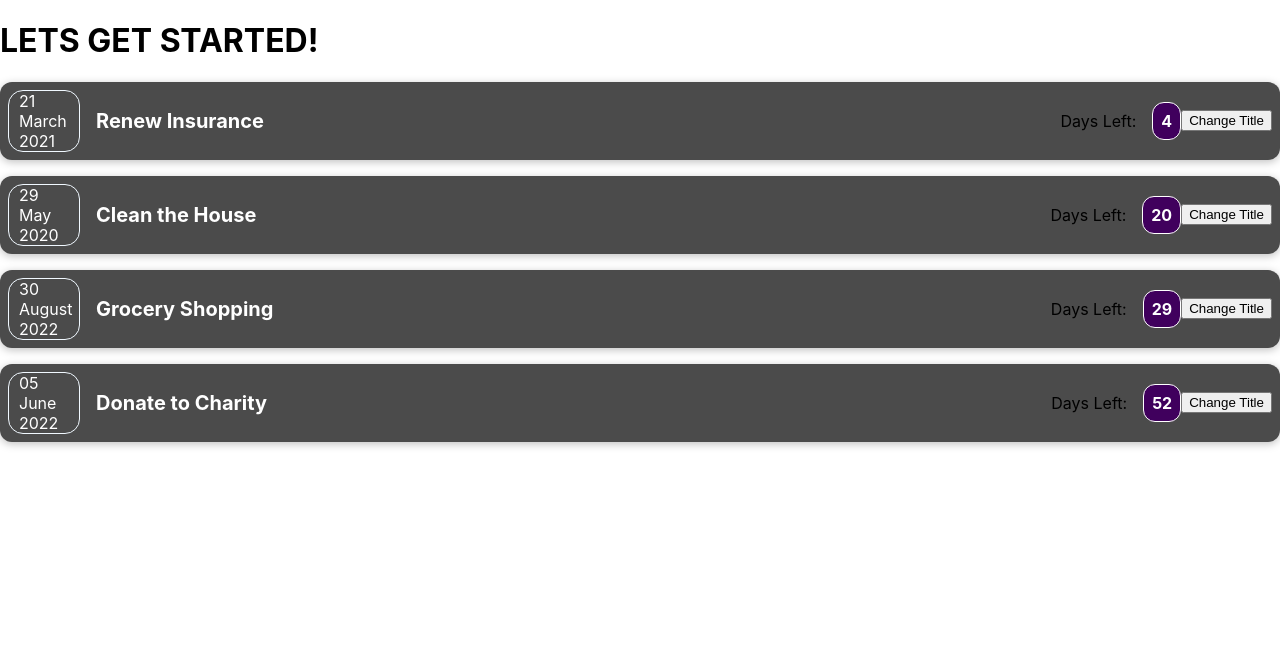
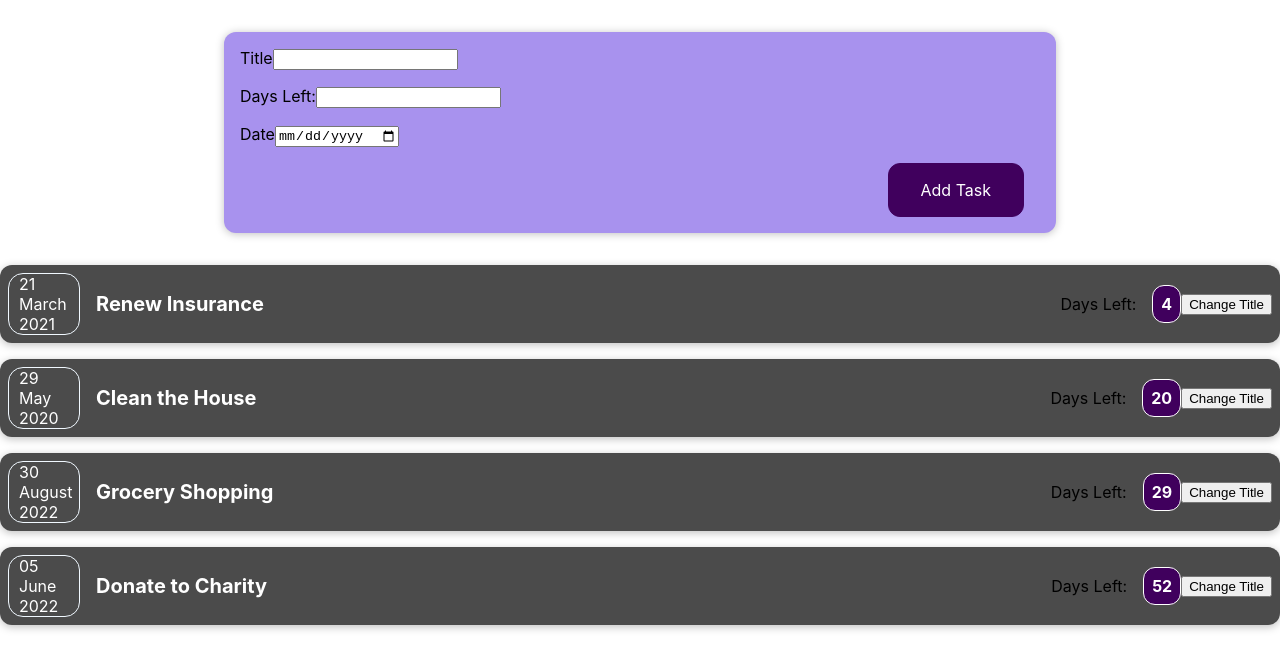
Before and after one commit to EFEKAANLULE/todo-efe, a React (Create React App) app: page / in a window 1280 px wide. Shown: the top 670 px of the page. Built offline with nearby package versions, Linux system fonts and the light colour scheme.

Commit message:
feat: :fire: Input
Users Can ınput new tasks, but it has not visible on the page yet.

```diff
--- a/src/App.js
+++ b/src/App.js
@@ -1,6 +1,7 @@
 
 import './App.css';
 import DaysLeft from './components/DaysLeft';
+import InputTask  from './components/InputTask';
 
 function App() {
 
@@ -16,10 +17,15 @@ function App() {
         return <DaysLeft title={tasks.title} daysleft={tasks.daysleft} date={tasks.date}/>
     });
 
+    const addTaskHandler = task =>{
+      console.log(task)
+    };
+
+
   return (
     <div>
 
-    <h1>LETS GET STARTED!</h1>
+    <InputTask onAddTask={addTaskHandler}></InputTask>
     {renderedTodo}
 
     </div>
--- /dev/null
+++ b/src/components/InputTask.css
@@ -0,0 +1,38 @@
+.new-task {
+    background-color: #a892ee;
+    padding: 1rem;
+    margin: 2rem auto;
+    width: 50rem;
+    max-width: 95%;
+    border-radius: 12px;
+    text-align: center;
+    box-shadow: 0 1px 8px rgba(0, 0, 0, 0.25);
+  }
+
+  .new-task button {
+    font: inherit;
+    cursor: pointer;
+    padding: 1rem 2rem;
+    border: 1px solid #40005d;
+    background-color: #40005d;
+    color: white;
+    border-radius: 12px;
+    margin-right: 1rem;
+  }
+
+  .new-task button:hover,
+  .new-task button:active {
+    background-color: #510674;
+    border-color: #510674;
+  }
+
+  .new-task button.alternative {
+    color: #220131;
+    border-color: transparent;
+    background-color: transparent;
+  }
+
+  .new-task button.alternative:hover,
+  .new-task button.alternative:active {
+    background-color: #ddb3f8;
+  }
--- /dev/null
+++ b/src/components/InputTask.js
@@ -0,0 +1,30 @@
+import './InputTask.css'
+
+import TaskForm from './TaskForm'
+
+const InputTask = (props) => {
+
+    const saveTaskDataHandler = (EnteredTaskData) =>{
+        const taskData = {
+
+            ...EnteredTaskData,
+            id:Math.random().toString()
+
+        };
+        props.onAddTask(taskData);
+    };
+
+
+    return (
+
+        <div className='new-task'>
+
+        <TaskForm onSaveTaskData={saveTaskDataHandler} />
+
+        </div>
+    );
+
+
+};
+
+export default InputTask;
--- /dev/null
+++ b/src/components/TaskForm.css
@@ -0,0 +1,26 @@
+.new-task__controls {
+    display: flex;
+    flex-wrap: wrap;
+    gap: 1rem;
+    margin-bottom: 1rem;
+    text-align: left;
+  }
+
+  .new-task__control label {
+    font-weight: bold;
+    margin-bottom: 0.5rem;
+    display: block;
+  }
+
+  .new-task__control input {
+    font: inherit;
+    padding: 0.5rem;
+    border-radius: 6px;
+    border: 1px solid #ccc;
+    width: 20rem;
+    max-width: 100%;
+  }
+
+  .new-task__actions {
+    text-align: right;
+  }
--- /dev/null
+++ b/src/components/TaskForm.js
@@ -0,0 +1,68 @@
+
+import './TaskForm.css';
+
+import { useState } from 'react';
+const TaskForm = (props) => {
+
+    const[enteredTitle, setEnteredTitle]= useState('');
+    const[enteredDays, setEnteredDays] = useState('');
+    const[enteredDate, setEnteredDate] = useState('');
+
+
+    const titleChangeHandler = (event) => {
+       setEnteredTitle(event.target.value);
+
+    };
+
+    const daysChangeHandler = (event) => {
+        setEnteredDays(event.target.value);
+
+    };
+    const dateChangeHandler = (event) => {
+        setEnteredDate(event.target.value);
+
+    };
+
+    const submitHandler = (event) =>{
+        event.preventDefault(); // cancelling the refresh of page
+
+        const taskData = {
+            title: enteredTitle,
+            daysLeft: enteredDays,
+            date : new Date(enteredDate)
+        };
+        props.onSaveTaskData(taskData);
+        setEnteredTitle('');
+        setEnteredDays('');
+        setEnteredDate('');
+
+    };
+
+
+    return <form onSubmit={submitHandler}>
+        <div className='new-task__controls'>
+            <div className='new_task__control'>
+                <label> Title</label>
+                <input value={enteredTitle} type='text' onChange={titleChangeHandler} />
+            </div>
+        </div>
+        <div className='new-task__controls'>
+            <div className='new_task__control'>
+                <label>Days Left:</label>
+                <input type='number' value={enteredDays} onChange={daysChangeHandler}/>
+            </div>
+        </div>
+        <div className='new-task__controls'>
+            <div className='new_task__control'>
+                <label> Date</label>
+                <input type='date' value={enteredDate} min="2019" max="2023" onChange={dateChangeHandler}/>
+            </div>
+        </div>
+
+        <div className='new-task__actions'>
+            <button type='submit'>Add Task</button>
+        </div>
+    </form>
+}
+
+export default TaskForm;
```
